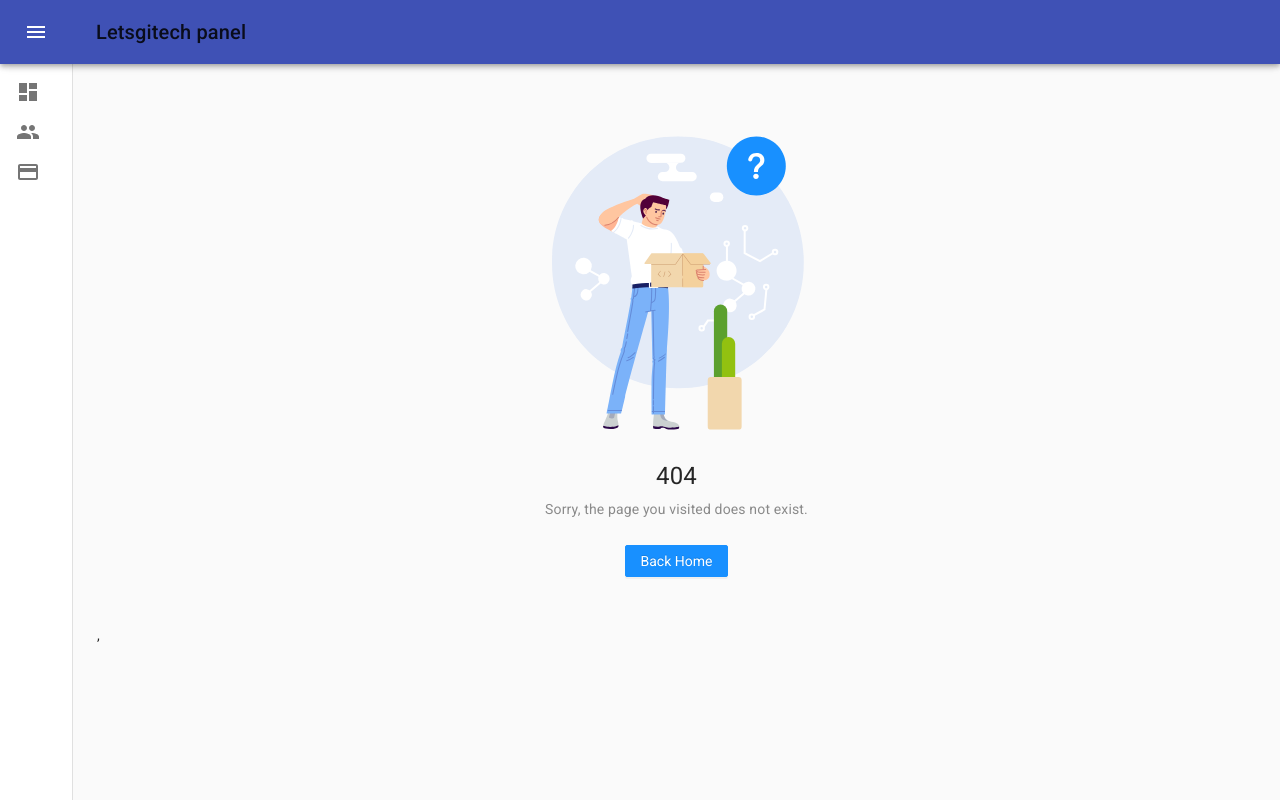
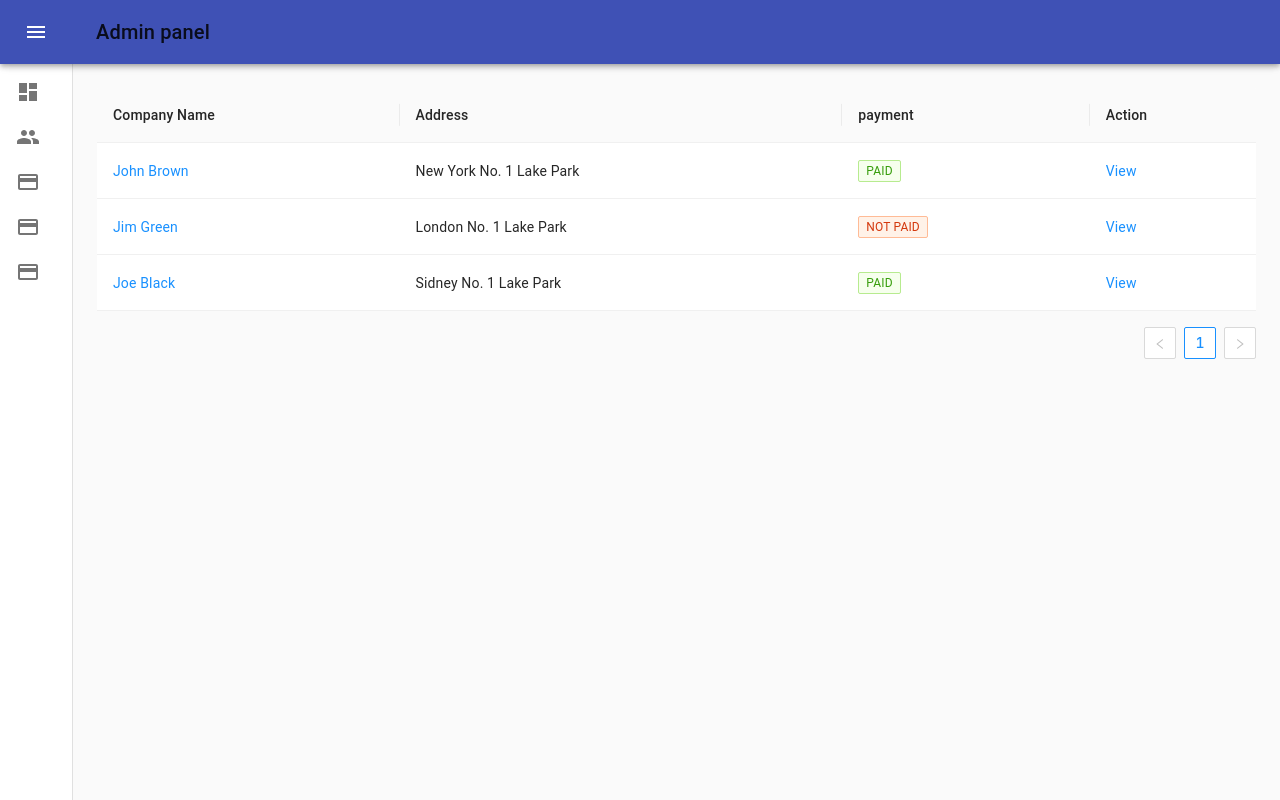
Before and after one commit to rajeeva-netizen/usermanagement, a React (Create React App) app in the folder billappUI/frontend/: page /payments in a window 1280 px wide. Before the commit this address had no page. Built offline with nearby package versions, Linux system fonts and the light colour scheme.

Commit message:
changed the layout

```diff
--- a/billappUI/frontend/src/Components/customers/indCus.js
+++ b/billappUI/frontend/src/Components/customers/indCus.js
@@ -2,7 +2,9 @@ import React from 'react';
 import ReactDOM from 'react-dom';
 import 'antd/dist/antd.css';
 import './css/index.css';
+import { Descriptions,Timeline } from 'antd';
 import { Drawer, List, Avatar, Divider, Col, Row } from 'antd';
+import axios from 'axios'
 
 const DescriptionItem = ({ title, content }) => (
   <div className="site-description-item-profile-wrapper">
@@ -14,6 +16,14 @@ const DescriptionItem = ({ title, content }) => (
 export default class Client extends React.Component {
   state = { visible: false };
 
+  constructor(props){
+    super();
+    this.state={
+      val:[]
+    }
+
+//console.log(this.props.id)
+  }
   showDrawer = () => {
     this.setState({
       visible: true,
@@ -25,10 +35,33 @@ export default class Client extends React.Component {
       visible: false,
     });
   };
+  componentDidMount(){
+    console.log(this.props)
+    axios.get(`https://digitechusers.herokuapp.com/customers/${this.props.match.params.id}`)
+    .then(res=>{
+      console.log(res.data.customer[0])
+      this.setState({
+        val:res.data.customer[0]
+      })
+    }).catch(err=>{
+      console.log(err)
+    })
+  }
 
   render() {
+   console.log(this.state.val)
     return (
       <>
+      <Descriptions title="User Info">
+    <Descriptions.Item label="Name">{this.state.val.customer_name}</Descriptions.Item>
+    <Descriptions.Item label="Telephone">{this.state.val.contact_info}</Descriptions.Item>
+    <Descriptions.Item label="Email">empty</Descriptions.Item>
+    <Descriptions.Item label="Address">
+      {this.state.val.address}
+    </Descriptions.Item>
+  </Descriptions>
+
+  <h1>Project</h1>
         <List
           dataSource={[
             {
@@ -44,7 +77,7 @@ export default class Client extends React.Component {
               key={item.id}
               actions={[
                 <a onClick={this.showDrawer} key={`a-${item.id}`}>
-                  View Profile
+                  View details
                 </a>,
               ]}
             >
@@ -52,7 +85,7 @@ export default class Client extends React.Component {
                 avatar={
                   <Avatar src="https://gw.alipayobjects.com/zos/rmsportal/BiazfanxmamNRoxxVxka.png" />
                 }
-                title={<a href="https://ant.design/index-cn">{item.name}</a>}
+
                 description="Progresser XTech"
               />
             </List.Item>
@@ -65,90 +98,30 @@ export default class Client extends React.Component {
           onClose={this.onClose}
           visible={this.state.visible}
         >
-          <p className="site-description-item-profile-p" style={{ marginBottom: 24 }}>
-            User Profile
-          </p>
-          <p className="site-description-item-profile-p">Personal</p>
-          <Row>
-            <Col span={12}>
-              <DescriptionItem title="Full Name" content="Lily" />
-            </Col>
-            <Col span={12}>
-              <DescriptionItem title="Account" content="AntDesign@example.com" />
-            </Col>
-          </Row>
-          <Row>
-            <Col span={12}>
-              <DescriptionItem title="City" content="HangZhou" />
-            </Col>
-            <Col span={12}>
-              <DescriptionItem title="Country" content="China🇨🇳" />
-            </Col>
-          </Row>
-          <Row>
-            <Col span={12}>
-              <DescriptionItem title="Birthday" content="February 2,1900" />
-            </Col>
-            <Col span={12}>
-              <DescriptionItem title="Website" content="-" />
-            </Col>
-          </Row>
-          <Row>
-            <Col span={24}>
-              <DescriptionItem
-                title="Message"
-                content="Make things as simple as possible but no simpler."
-              />
-            </Col>
-          </Row>
-          <Divider />
-          <p className="site-description-item-profile-p">Company</p>
-          <Row>
-            <Col span={12}>
-              <DescriptionItem title="Position" content="Programmer" />
-            </Col>
-            <Col span={12}>
-              <DescriptionItem title="Responsibilities" content="Coding" />
-            </Col>
-          </Row>
-          <Row>
-            <Col span={12}>
-              <DescriptionItem title="Department" content="XTech" />
-            </Col>
-            <Col span={12}>
-              <DescriptionItem title="Supervisor" content={<a>Lin</a>} />
-            </Col>
-          </Row>
-          <Row>
-            <Col span={24}>
-              <DescriptionItem
-                title="Skills"
-                content="C / C + +, data structures, software engineering, operating systems, computer networks, databases, compiler theory, computer architecture, Microcomputer Principle and Interface Technology, Computer English, Java, ASP, etc."
-              />
-            </Col>
-          </Row>
-          <Divider />
-          <p className="site-description-item-profile-p">Contacts</p>
-          <Row>
-            <Col span={12}>
-              <DescriptionItem title="Email" content="AntDesign@example.com" />
-            </Col>
-            <Col span={12}>
-              <DescriptionItem title="Phone Number" content="+86 181 0000 0000" />
-            </Col>
-          </Row>
-          <Row>
-            <Col span={24}>
-              <DescriptionItem
-                title="Github"
-                content={
-                  <a href="http://github.com/ant-design/ant-design/">
-                    github.com/ant-design/ant-design/
-                  </a>
-                }
-              />
-            </Col>
-          </Row>
+        <Timeline>
+    <Timeline.Item color="green">Create a services site 2015-09-01</Timeline.Item>
+    <Timeline.Item color="green">Create a services site 2015-09-01</Timeline.Item>
+    <Timeline.Item color="red">
+      <p>Solve initial network problems 1</p>
+      <p>Solve initial network problems 2</p>
+      <p>Solve initial network problems 3 2015-09-01</p>
+    </Timeline.Item>
+    <Timeline.Item>
+      <p>Technical testing 1</p>
+      <p>Technical testing 2</p>
+      <p>Technical testing 3 2015-09-01</p>
+    </Timeline.Item>
+    <Timeline.Item color="gray">
+      <p>Technical testing 1</p>
+      <p>Technical testing 2</p>
+      <p>Technical testing 3 2015-09-01</p>
+    </Timeline.Item>
+    <Timeline.Item color="gray">
+      <p>Technical testing 1</p>
+      <p>Technical testing 2</p>
+      <p>Technical testing 3 2015-09-01</p>
+    </Timeline.Item>
+  </Timeline>
         </Drawer>
       </>
     );
--- a/billappUI/frontend/src/Components/customers/list.js
+++ b/billappUI/frontend/src/Components/customers/list.js
@@ -8,21 +8,71 @@ import TableContainer from '@material-ui/core/TableContainer';
 import TableHead from '@material-ui/core/TableHead';
 import TableRow from '@material-ui/core/TableRow';
 import Checkbox from '@material-ui/core/Checkbox';
+import DeleteIcon from '@material-ui/icons/Delete';
 import Paper from '@material-ui/core/Paper';
-import DeleteIcon from '@material-ui/icons/Delete';
-import Switch from "@material-ui/core/Switch";
-import FormControlLabel from '@material-ui/core/FormControlLabel';
-import IconButton from '@material-ui/core/IconButton';
-import Client from './indCus'
-import { Skeleton } from 'antd';
+import TablePagination from '@material-ui/core/TablePagination';
+import {Link} from 'react-router-dom'
+import { Skeleton,Modal, Button, Space } from 'antd';
+import { ExclamationCircleOutlined } from '@ant-design/icons';
+const { confirm } = Modal;
+
+// const useStyles = makeStyles({
+//   table: {
+//     minWidth: 650,
+//   },
+// });
+
+const columns = [
+  { id: 'checkbox', label: '', minWidth: 170 ,},
+  { id: 'name', label: 'Name', minWidth: 170 ,},
+  { id: 'code', label: 'Company name', minWidth: 100 },
+  {
+    id: 'population',
+    label: 'Phone number',
+    minWidth: 170,
+  },
+  {
+    id: 'size',
+    label: 'Email',
+    minWidth: 170,
+  },
+  {
+    id: 'density',
+    label: 'Delete',
+    minWidth: 170,
+  },
+];
+const rows = []
+function createData(name, code, population, size) {
+
+  return { name, code, population, size};
+}
+
 
 const useStyles = makeStyles({
-  table: {
-    minWidth: 650,
+  root: {
+    width: '100%',
+  },
+  container: {
+    maxHeight: 440,
   },
 });
+
+
 export default function CustomerTable() {
   const classes = useStyles();
+  const [page, setPage] = React.useState(0);
+  const [rowsPerPage, setRowsPerPage] = React.useState(10);
+
+  const handleChangePage = (event, newPage) => {
+    setPage(newPage);
+  };
+
+  const handleChangeRowsPerPage = (event) => {
+    setRowsPerPage(+event.target.value);
+    setPage(0);
+  };
+
 
   const [allcustomers, setAllcustomers]= useState('')
   useEffect(()=>{
@@ -30,67 +80,100 @@ export default function CustomerTable() {
     .then((res)=>{
         console.log(res.data.customers)
         setAllcustomers(res.data.customers)
+        rows = allcustomers
     }).catch((err)=>{
         console.log(err)
     })
 }, [])
+
+
 
 const [state, setState] = React.useState({
   checkedA: true,
   checkedB: true,
 });
 
-const HandleCheck=()=>{
-  console.log('checkbox button')
+
+
+
+
+function handleDelete() {
+  confirm({
+    title: 'Are you sure you want to delete?',
+    icon: <ExclamationCircleOutlined />,
+    onOk() {
+      return new Promise((resolve, reject) => {
+        setTimeout(Math.random() > 0.5 ? resolve : reject, 1000);
+      }).catch(() => console.log('Oops errors!'));
+    },
+    onCancel() {},
+  });
 }
 
 
 
-function handleSwitchChange (event) {
-  setState(event.target.checked);
-  //setState({ ...state, [event.target.name]: event.target.checked })
-  // Add actions here for when the switch is triggered
-};
 
  //console.log(allcustomers)
   return (
-    <TableContainer component={Paper}>
-      <Table className={classes.table} aria-label="simple table">
+    <>
+
+    <Paper className={classes.root}>
+      <TableContainer className={classes.container}>
+        <Table stickyHeader aria-label="sticky table">
           <TableHead>
             <TableRow>
-          <TableCell></TableCell>
-            <TableCell>Name</TableCell>
-            <TableCell>Contact Number</TableCell>
-            <TableCell>Delete</TableCell>
+              {columns.map((column) => (
+                <TableCell
+                  key={column.id}
+                  align={column.align}
+                  style={{ minWidth: column.minWidth }}
+                >
+                  {column.label}
+                </TableCell>
+              ))}
             </TableRow>
           </TableHead>
           <TableBody>
-          {allcustomers.length?allcustomers.map((customer) => (
-            <TableRow key = {customer.id}>
+            {allcustomers.length?allcustomers.slice(page * rowsPerPage, page * rowsPerPage + rowsPerPage).map((row) => {
+              return (
+                <TableRow hover role="checkbox" tabIndex={-1} key={row.code}>
                 <TableCell component="th" scope="row">
-            <Checkbox
-        color="default"
-        inputProps={{ 'aria-label': 'checkbox with default color' }}
-        onClick={HandleCheck}
-      />
-              </TableCell>
+                <Link to={`/allcustomers/${row.id}`}>
+                <Checkbox/>
+                </Link>
 
-              <TableCell component="th" scope="row">
-                {customer.customer_name}
               </TableCell>
                 <TableCell component="th" scope="row">
-                {customer.contact_info}
+                {row.customer_name}
               </TableCell>
-
-              <TableCell align="left">
-
-                  <DeleteIcon/>
+              <TableCell component="th" scope="row">
+                {row.company_name}
+              </TableCell>
+              <TableCell component="th" scope="row">
+                {row.contact_info}
+              </TableCell>
+              <TableCell component="th" scope="row">
 
               </TableCell>
+              <TableCell component="th" scope="row">
+               <DeleteIcon style = {{"cursor":"pointer"}} onClick={handleDelete}/>
+              </TableCell>
                 </TableRow>
-          )):<Skeleton />}
+              );
+            }):<Skeleton/>}
           </TableBody>
         </Table>
       </TableContainer>
+      <TablePagination
+        rowsPerPageOptions={[10, 25, 100]}
+        component="div"
+        count={allcustomers.length}
+        rowsPerPage={rowsPerPage}
+        page={page}
+        onChangePage={handleChangePage}
+        onChangeRowsPerPage={handleChangeRowsPerPage}
+      />
+    </Paper>
+    </>
   );
 }
--- a/billappUI/frontend/src/Components/payment/payment.js
+++ b/billappUI/frontend/src/Components/payment/payment.js
@@ -2,19 +2,88 @@ import React from 'react';
 import ReactDOM from 'react-dom';
 import 'antd/dist/antd.css';
 
-import { Result, Button } from 'antd';
+import { Result, Button,Table, Tag, Space  } from 'antd';
+const columns = [
+  {
+    title: 'Company Name',
+    dataIndex: 'name',
+    key: 'name',
+    render: text => <a>{text}</a>,
+  },
+  {
+    title: 'Address',
+    dataIndex: 'address',
+    key: 'address',
+  },
+  {
+    title: 'payment',
+    key: 'tags',
+    dataIndex: 'tags',
+    render: tags => (
+      <>
+        {tags.map(tag => {
+          let color = tag.length > 5 ? 'geekblue' : 'green';
+          if (tag === 'Not paid') {
+            color = 'volcano';
+          }
+          return (
+            <Tag color={color} key={tag}>
+              {tag.toUpperCase()}
+            </Tag>
+          );
+        })}
+      </>
+    ),
+  },
+  {
+    title: 'Action',
+    key: 'action',
+    render: (text, record) => (
+      <Space size="middle">
+        <a>View</a>
+      </Space>
+    ),
+  },
+];
 
-const Payment = ()=>{
+const data = [
+  {
+    key: '1',
+    name: 'John Brown',
+    age: 32,
+    address: 'New York No. 1 Lake Park',
+    tags: ['paid'],
+  },
+  {
+    key: '2',
+    name: 'Jim Green',
+    age: 42,
+    address: 'London No. 1 Lake Park',
+    tags: ['Not paid'],
+  },
+  {
+    key: '3',
+    name: 'Joe Black',
+    age: 32,
+    address: 'Sidney No. 1 Lake Park',
+    tags: ['paid'],
+  },
+];
+ const Payment = ()=>{
  return(
     <>
-        <Result
+        {/* <Result
     status="404"
     title="404"
     subTitle="Sorry, the page you visited does not exist."
     extra={<Button type="primary">Back Home</Button>}
-  />,
+  /> */}
+  <Table columns={columns} dataSource={data} />
     </>
  )
 }
 
+
+
 export default Payment
+//ReactDOM.render(<Table columns={columns} dataSource={data} />, document.getElementById('container'));
--- a/billappUI/frontend/src/menu.js
+++ b/billappUI/frontend/src/menu.js
@@ -22,7 +22,10 @@ import {BrowserRouter, Route, Redirect, Link } from 'react-router-dom'
 import Customer from './Components/customers/customer'
 import dashboard from './Components/dashboard/dashboard'
 import Payment from './Components/payment/payment'
+import indCus from './Components/customers/indCus'
 import DrawerForm from './Components/Form/Form2'
+import 'antd/dist/antd.css';
+import { Popover, Button } from 'antd';
 const drawerWidth = 240;
 
 const useStyles = makeStyles((theme) => ({
@@ -100,6 +103,12 @@ export default function MiniDrawer() {
     setOpen(false);
   };
 
+  const content = (
+    <div>
+      <p>Content</p>
+      <p>Content</p>
+    </div>
+  );
   return (
     <div className={classes.root}>
       <CssBaseline />
@@ -122,7 +131,7 @@ export default function MiniDrawer() {
             <MenuIcon />
           </IconButton>
           <Typography variant="h6" noWrap>
-            Letsgitech panel
+            Admin panel
           </Typography>
           {/* <DrawerForm /> */}
         </Toolbar>
@@ -152,17 +161,28 @@ export default function MiniDrawer() {
 
 
           <ListItem>
-              <ListItemIcon style={{cursor:"pointer"}}><DashboardIcon/></ListItemIcon>
+
+          <Link to={'/dashboard'}> <ListItemIcon style={{cursor:"pointer"}}><DashboardIcon/></ListItemIcon></Link>
               <Link to={'/dashboard'}>Dashboard</Link>
 
             </ListItem>
+
             <ListItem>
-              <ListItemIcon style={{cursor:"pointer"}}><PeopleIcon/></ListItemIcon>
+
+            <Link to = {'/allcustomers'}><ListItemIcon style={{cursor:"pointer"}}><PeopleIcon/></ListItemIcon></Link>
               <Link to = {'/allcustomers'}>Cutomers</Link>
             </ListItem>
             <ListItem>
-              <ListItemIcon style={{cursor:"pointer"}}><PaymentIcon/></ListItemIcon>
+            <Link to = {'/payments'}><ListItemIcon style={{cursor:"pointer"}}><PaymentIcon/></ListItemIcon></Link >
               <Link to = {'/payments'}>Payments</Link >
+            </ListItem>
+            <ListItem>
+            <Link to = {'/projects'}> <ListItemIcon style={{cursor:"pointer"}}><PaymentIcon/></ListItemIcon></Link >
+              <Link to = {'/projects'}>Projects</Link >
+            </ListItem>
+            <ListItem>
+            <Link to = {'/billing'}><ListItemIcon style={{cursor:"pointer"}}><PaymentIcon/></ListItemIcon></Link >
+              <Link to = {'/billing'}>Billing</Link >
             </ListItem>
 
         </List>
@@ -178,6 +198,9 @@ export default function MiniDrawer() {
         <Route path='/dashboard' component = {dashboard}/>
              <Route exact path='/allcustomers' component = {Customer}/>
              <Route exact path='/payments' component = {Payment}/>
+             <Route exact path='/projects' component = {dashboard}/>
+             <Route exact path='/billing' component = {dashboard}/>
+             <Route exact path='/allcustomers/:id' component = {indCus}/>
 
 
       </main>
```
Also changed, not shown: billappUI/frontend/public/index.html (+22 -4 lines), billappUI/frontend/src/Components/customers/customer.js (+12 -0 lines). Lines whose indentation alone changed are shown as unchanged.
